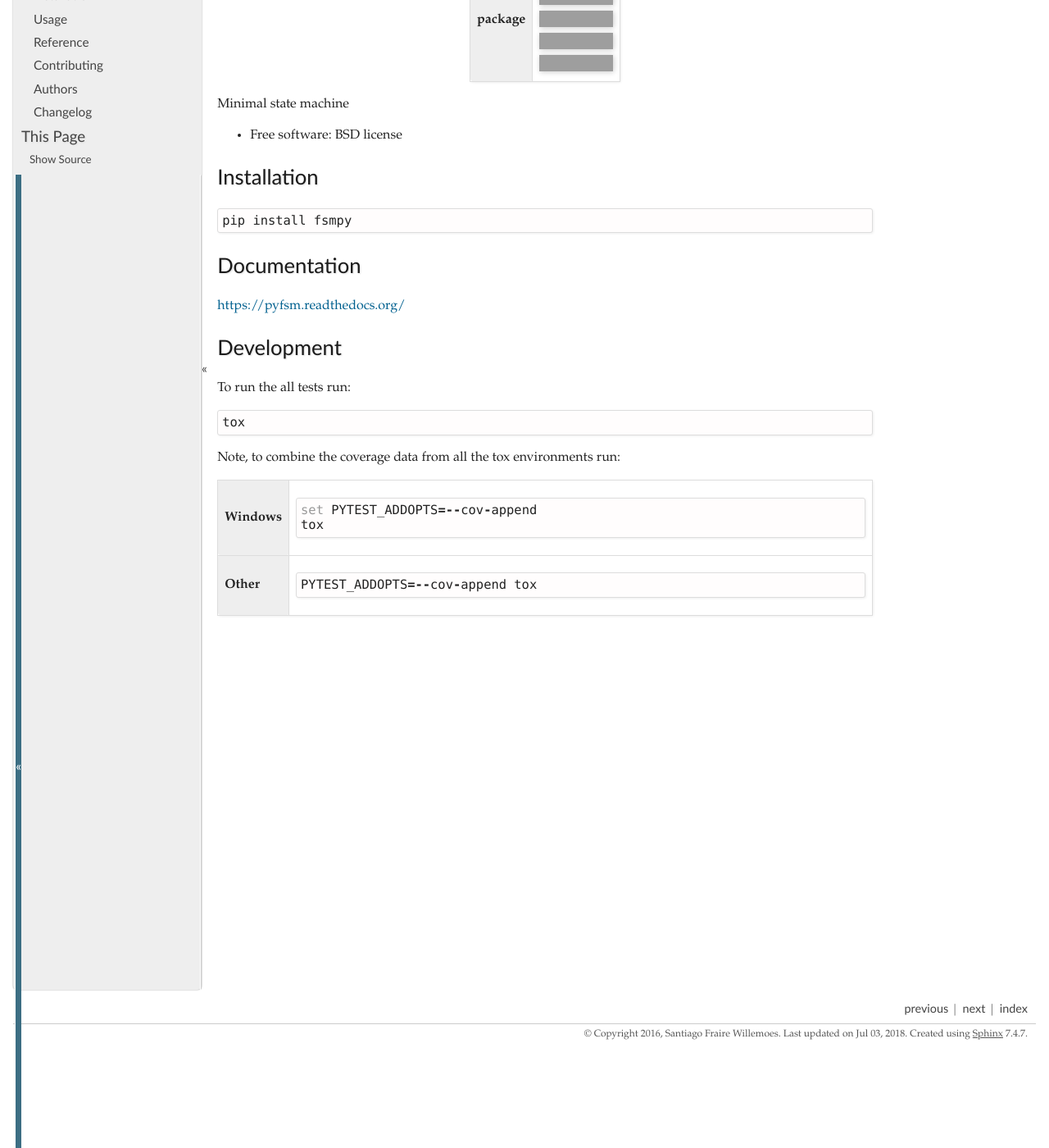
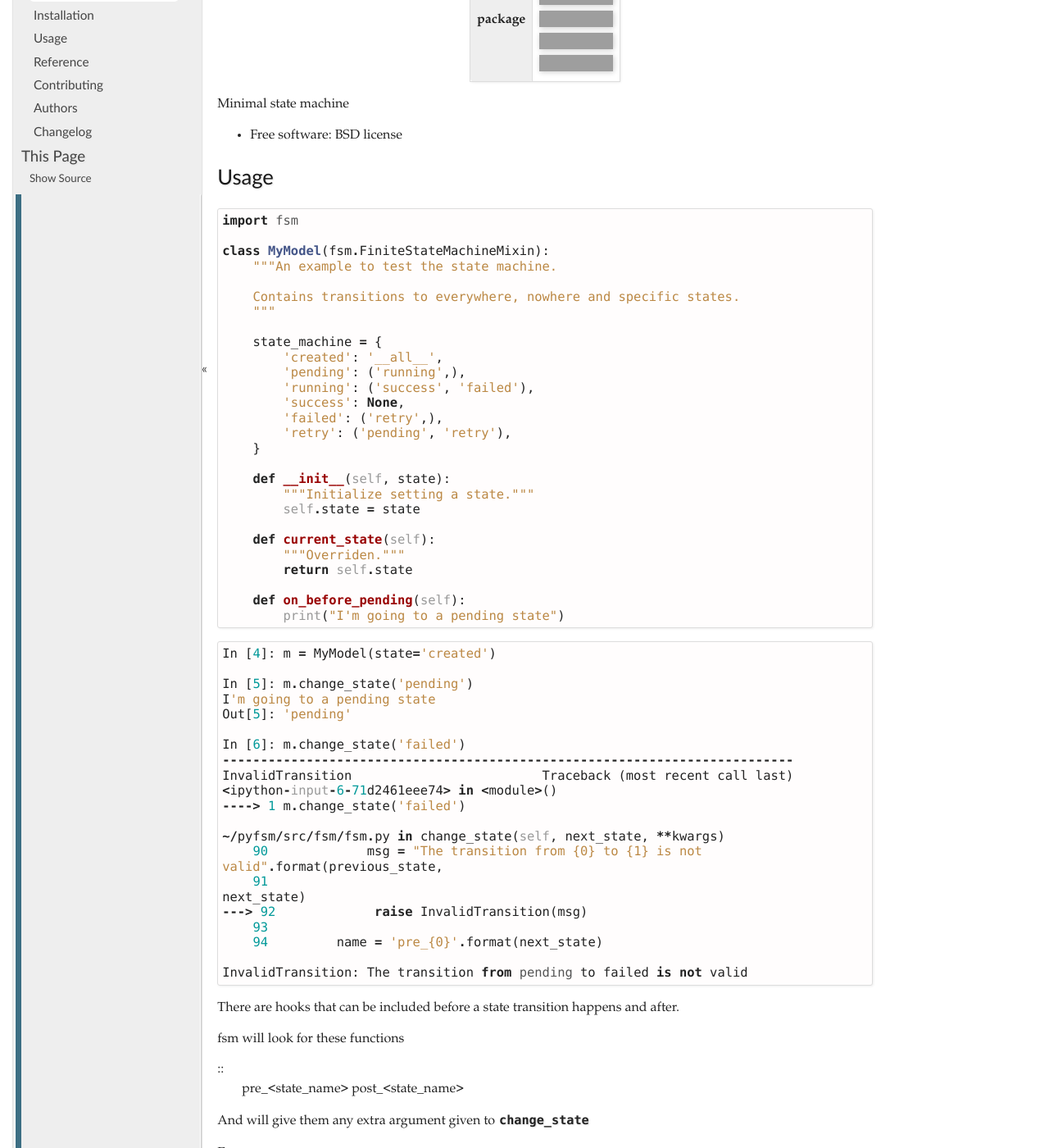
Before and after one commit to woile/pyfsm, a Sphinx documentation site: the page built from docs/readme.rst, in a window 1280 px wide and 1400 px high, scrolled down 291 px. Shown: the whole window at 82% size. Built offline with Sphinx 7.4.7, drawn with Linux system fonts in a browser that asks for light colours; some of the changed text lies outside the part shown; grey boxes are pictures that could not be loaded.

Commit message:
refactor(fsm): renamed before and after methods to pre and post, and docs updated

```diff
--- a/README.rst
+++ b/README.rst
@@ -54,6 +54,78 @@
 
 * Free software: BSD license
 
+Usage
+=====
+
+.. code-block:: python
+
+    import fsm
+
+    class MyModel(fsm.FiniteStateMachineMixin):
+        """An example to test the state machine.
+
+        Contains transitions to everywhere, nowhere and specific states.
+        """
+
+        state_machine = {
+            'created': '__all__',
+            'pending': ('running',),
+            'running': ('success', 'failed'),
+            'success': None,
+            'failed': ('retry',),
+            'retry': ('pending', 'retry'),
+        }
+
+        def __init__(self, state):
+            """Initialize setting a state."""
+            self.state = state
+
+        def current_state(self):
+            """Overriden."""
+            return self.state
+
+        def on_before_pending(self):
+            print("I'm going to a pending state")
+
+::
+
+    In [4]: m = MyModel(state='created')
+
+    In [5]: m.change_state('pending')
+    I'm going to a pending state
+    Out[5]: 'pending'
+
+    In [6]: m.change_state('failed')
+    ---------------------------------------------------------------------------
+    InvalidTransition                         Traceback (most recent call last)
+    <ipython-input-6-71d2461eee74> in <module>()
+    ----> 1 m.change_state('failed')
+
+    ~/pyfsm/src/fsm/fsm.py in change_state(self, next_state, **kwargs)
+        90             msg = "The transition from {0} to {1} is not valid".format(previous_state,
+        91                                                                        next_state)
+    ---> 92             raise InvalidTransition(msg)
+        93
+        94         name = 'pre_{0}'.format(next_state)
+
+    InvalidTransition: The transition from pending to failed is not valid
+
+
+There are hooks that can be included before a state transition happens and after.
+
+fsm will look for these functions
+
+::
+    pre_<state_name>
+    post_<state_name>
+
+And will give them any extra argument given to :code:`change_state`
+
+E.g:
+
+Running :code:`m.change_state('pending', name='john')` will trigger :code:`pre_pending(name='john')`
+
+
 Installation
 ============
 
--- a/docs/installation.rst
+++ b/docs/installation.rst
@@ -4,4 +4,4 @@
 
 At the command line::
 
-    pip install python-fsm
+    pip install fsmpy
--- a/docs/usage.rst
+++ b/docs/usage.rst
@@ -26,6 +26,7 @@
           """Overriden."""
           return self.state
 
+
 Instanciate the class and use it:
 
 .. code::
```
Also changed, not shown: 3 other files.
